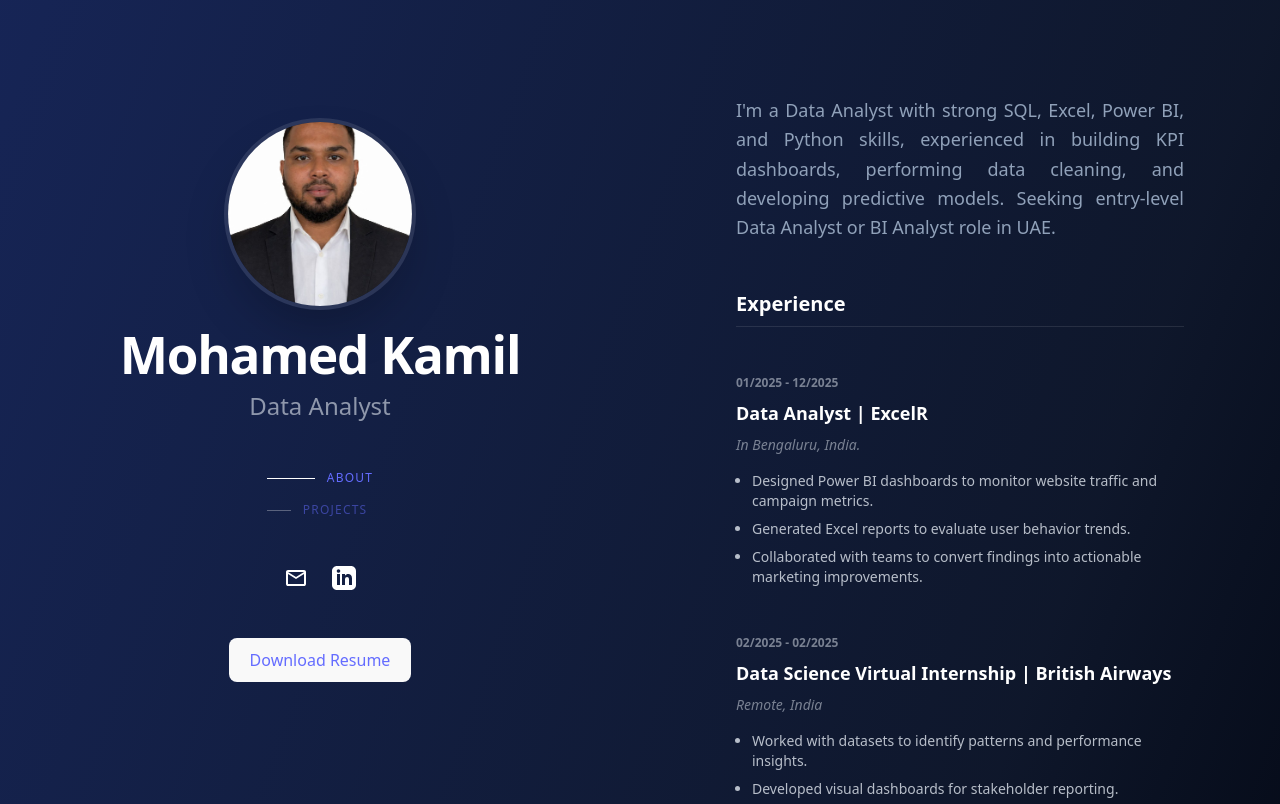
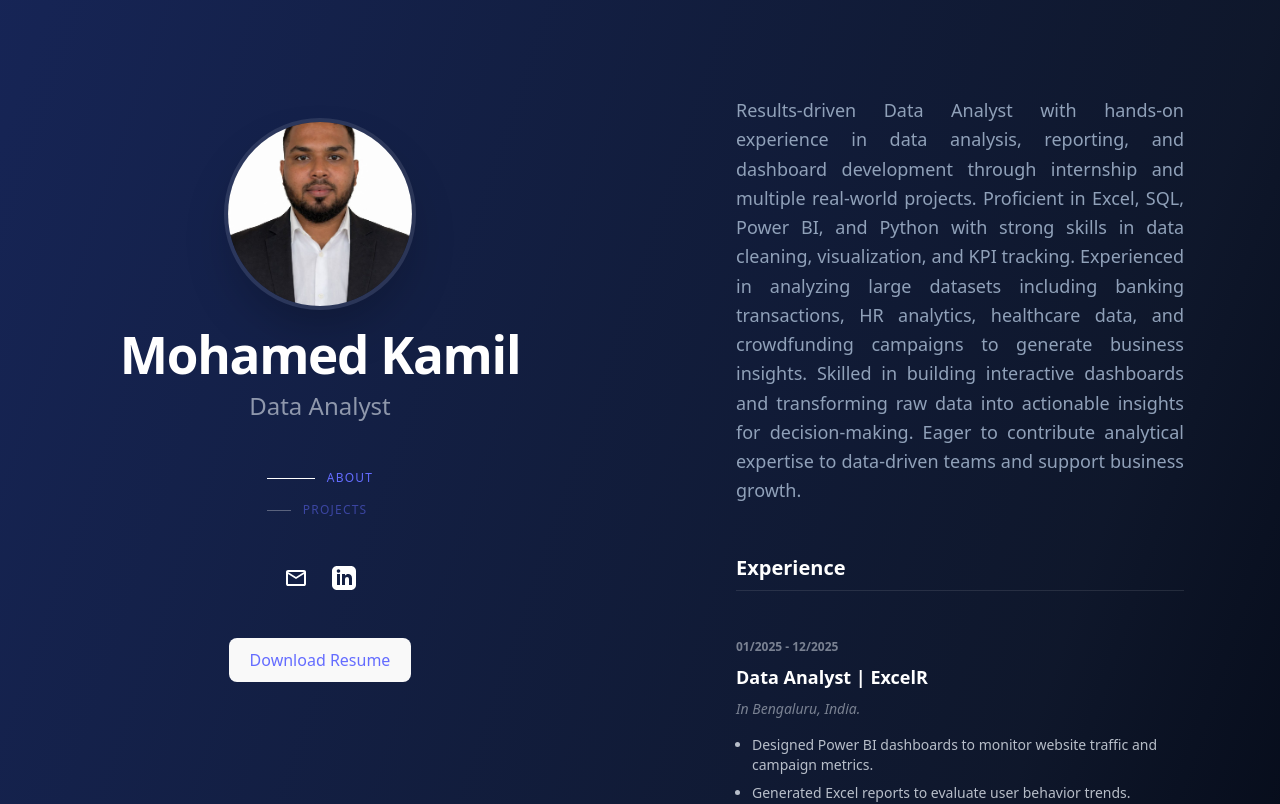
Before and after one commit to kamilhamdan18/my-resume, a React (Vite) app: page / in a window 1280 px wide. Shown: the top 804 px of the page. Built offline with nearby package versions, Linux system fonts and the light colour scheme.

Commit message:
Update App.jsx
Update App.jsx

```diff
--- a/src/App.jsx
+++ b/src/App.jsx
@@ -131,10 +131,11 @@ function App() {
         <section ref={aboutRef} id="about" className="mb-20 scroll-mt-10">
           <h2 className="sticky top-0 z-20 py-4 text-sm font-bold uppercase tracking-widest text-white backdrop-blur-md md:hidden">About</h2>
           <p className="leading-relaxed text-slate-400 text-lg text-justify">
-            I'm a Data Analyst with strong SQL, Excel, Power BI, and
-            Python skills, experienced in building KPI dashboards, performing
-            data cleaning, and developing predictive models. Seeking entry-level
-            Data Analyst or BI Analyst role in UAE.
+            Results-driven Data Analyst with hands-on experience in data analysis, reporting, and dashboard development through internship and multiple real-world projects.
+            Proficient in Excel, SQL, Power BI, and Python with strong skills in data cleaning, visualization, and KPI tracking.
+            Experienced in analyzing large datasets including banking transactions, HR analytics, healthcare data, and crowdfunding campaigns to generate business insights.
+            Skilled in building interactive dashboards and transforming raw data into actionable insights for decision-making.
+            Eager to contribute analytical expertise to data-driven teams and support business growth.
           </p>
 
           <div className="mt-12 space-y-12">
```
